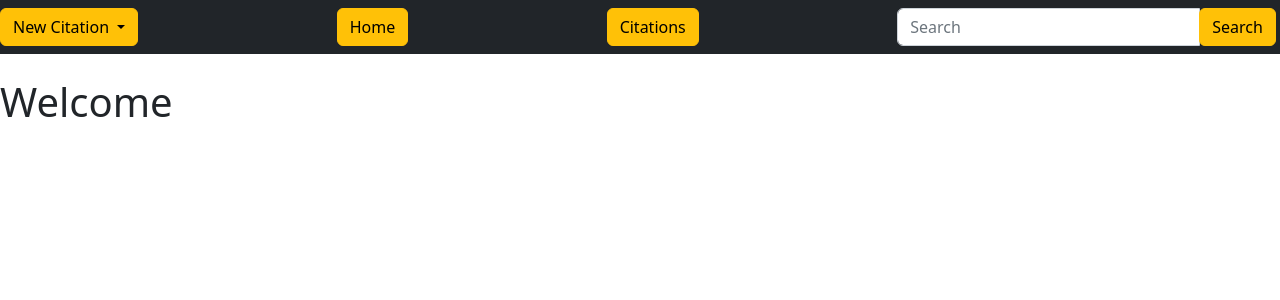
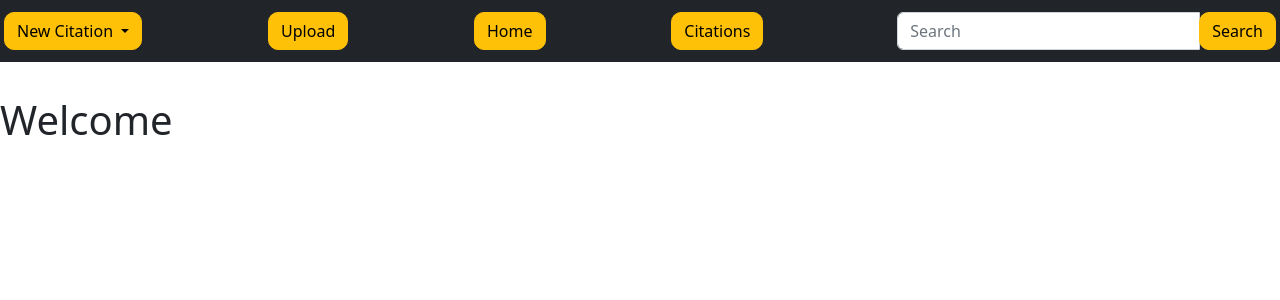
Before and after one commit to opturtio/Kumpulan-Kovat, a Flask app: page / in a window 1280 px wide. Shown: the top 300 px of the page. Run offline with Flask 3, Linux system fonts and the light colour scheme.

Commit message:
citations page layout done. route and template of DOI and Upload added. Css file for styling created

```diff
--- a/bibtex_generator/routes.py
+++ b/bibtex_generator/routes.py
@@ -12,6 +12,7 @@ citation_service = CitationService(CitationRepository(db))
 
 def redirect_to_new_citation():
     return redirect("/new_citation")
+
 
 @app.route("/", methods=["GET"])
 def root():
@@ -29,6 +30,16 @@ def citations():
         citation_service.remove_citation(id)
         citations = citation_service.get_citations()
         return render_template("citations.html", count=len(citations), citations=citations)
+
+
+@app.route("/doi", methods=["GET", "POST"])
+def doi():
+    if request.method == "GET":
+        return render_template("doi.html", citation = False)
+
+    if request.method == "POST":
+        pass
+
 
 @app.route("/new_book", methods=["GET", "POST"])
 def new_book():
@@ -54,6 +65,7 @@ def new_book():
                 "new_book.html",
                 error_message = "Wrong types for: " + str(error)
             )
+
 
 @app.route("/new_article", methods=["GET", "POST"])
 def new_article():
@@ -82,6 +94,7 @@ def new_article():
                 error_message = "Wrong types for: " + str(error)
             )
 
+
 @app.route("/new_misc", methods=["GET", "POST"])
 def new_misc():
     if request.method == "GET":
@@ -106,6 +119,7 @@ def new_misc():
                 "new_misc.html",
                 error_message = "Wrong types for: " + str(error)
             )
+
 
 @app.route("/new_phdthesis", methods=["GET", "POST"])
 def new_phdthesis():
@@ -132,6 +146,7 @@ def new_phdthesis():
                 "new_phdthesis.html",
                 error_message = "Wrong types for: " + str(error)
             )
+
 
 @app.route("/new_inproceedings", methods=["GET", "POST"])
 def new_inproceedings():
@@ -175,3 +190,12 @@ def result():
     query = prequery.lower()
     citations = citation_service.citation_search(query)
     return render_template("citations.html", citations=citations)
+
+
+@app.route("/upload", methods=["GET", "POST"])
+def upload():
+    if request.method == "GET":
+        return render_template("upload.html", citation = False)
+
+    if request.method == "POST":
+        pass
--- /dev/null
+++ b/bibtex_generator/static/style.css
@@ -0,0 +1,8 @@
+.navbar {
+    border-radius: 30;
+    margin-bottom: 10px;
+}
+
+.btn {
+    border-radius: 10px;
+}
--- a/bibtex_generator/templates/layout.html
+++ b/bibtex_generator/templates/layout.html
@@ -3,16 +3,20 @@
 <link href="https://cdn.jsdelivr.net/npm/bootstrap@5.2.3/dist/css/bootstrap.min.css" rel="stylesheet" integrity="sha384-rbsA2VBKQhggwzxH7pPCaAqO46MgnOM80zW1RWuH61DGLwZJEdK2Kadq2F9CUG65" crossorigin="anonymous">
 <script src="https://cdn.jsdelivr.net/npm/@popperjs/core@2.9.2/dist/umd/popper.min.js" ></script>
 <script src="https://cdn.jsdelivr.net/npm/bootstrap@5.0.1/dist/js/bootstrap.min.js" integrity="sha384-Atwg2Pkwv9vp0ygtn1JAojH0nYbwNJLPhwyoVbhoPwBhjQPR5VtM2+xf0Uwh9KtT" crossorigin="anonymous"></script>
+<link rel="stylesheet" href="static/style.css">
+
+<meta charset="utf-8">
 <meta name="viewport" content="width=device-width, initial-scale=1" />
 
 <title>{% block title %}{% endblock %}</title>
 
 <nav class="navbar bg-dark">
     <div class="dropdown">
-        <button type="button" class="btn btn-warning dropdown-toggle " data-bs-toggle="dropdown" aria-expanded="false">
+        <button type="button" class="btn btn-warning dropdown-toggle my-1 ms-1" data-bs-toggle="dropdown" aria-expanded="false">
             New Citation
         </button>
         <ul class="dropdown-menu dropdown-menu-dark">
+            <li><a class="dropdown-item" href="/doi">DOI</a></li>
             <li><a class="dropdown-item" href="/new_book">Book</a></li>
             <li><a class="dropdown-item" href="/new_article">Article</a></li>
             <li><a class="dropdown-item" href="/new_misc">Misc</a></li>
@@ -20,14 +24,15 @@
             <li><a class="dropdown-item" href="/new_inproceedings">Inproceedings</a></li>
         </ul>
     </div>
-        <a class="btn btn-warning" href="/">Home</a>
-        <a class="btn btn-warning" href="/citations">Citations</a>
+        <a class="btn btn-warning my-1 mx-0" href="/upload">Upload</a>
+        <a class="btn btn-warning my-1 mx-0" href="/">Home</a>
+        <a class="btn btn-warning my-1 me-1" href="/citations">Citations</a>
     <!-- Searchbar -->
     <form class="form-inline" action="/search" method="GET">
         <div class="input-group">
-            <input class="form-control" name="query" size="25" type="text" placeholder="Search">
+            <input class="form-control my-1 ms-1" name="query" size="25" type="text" placeholder="Search">
             <div class="input-group-append">
-                <button type="submit" class="btn btn-warning">Search</button>&nbsp;
+                <button type="submit" class="btn btn-warning my-1">Search</button>&nbsp;
             </div>
         </div>
     </form>
```
Also changed, not shown: bibtex_generator/templates/citations.html (+32 -8 lines), bibtex_generator/templates/doi.html (added, +9 -0 lines), bibtex_generator/templates/upload.html (added, +9 -0 lines).
